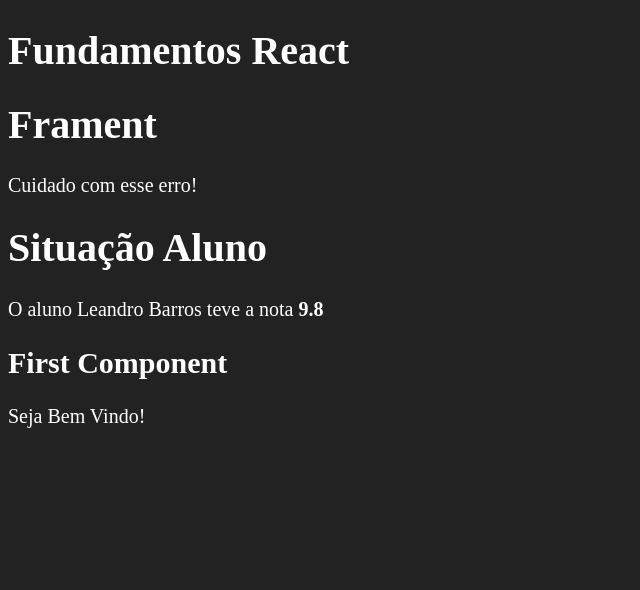
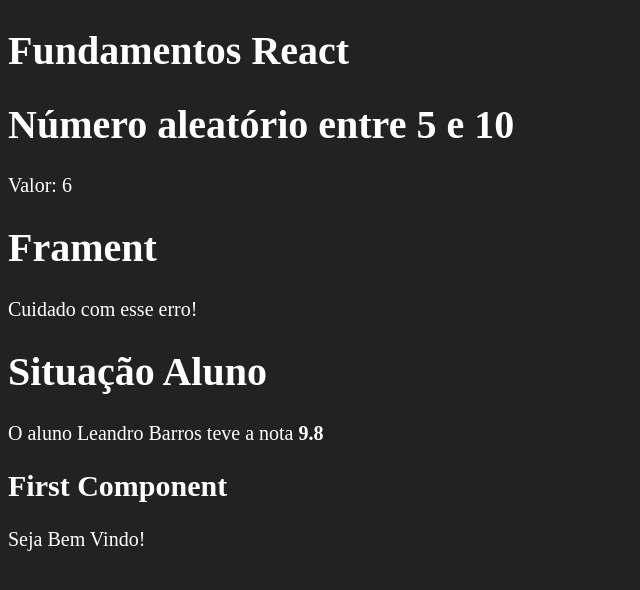
Before and after one commit to leandro-barros/fundamentals-react, a React (Create React App) app: page / in a window 1280 px wide. Shown: the top 590 px of the page, without its empty margins (0-640 px from the left). Built offline with nearby package versions, Linux system fonts and the light colour scheme.

Commit message:
radom number generating component

```diff
--- a/src/App.jsx
+++ b/src/App.jsx
@@ -3,12 +3,16 @@
 import ComParam from "./components/basics/ComParam";
 import FirstComponent from "./components/basics/FirstComponent";
 import Fragment from "./components/basics/Fragment";
+import Radom from "./components/Radom";
 
 
 export default () => {
     return (
         <div id="app">
             <h1>Fundamentos React</h1>
+            <Radom
+                min={ 5 }
+                max={ 10 } />
             <Fragment />
             <ComParam
                 title="Situação Aluno"
--- /dev/null
+++ b/src/components/Radom.jsx
@@ -0,0 +1,12 @@
+import React from "react";
+
+export default (props) => {
+    const { min, max } = props;
+    const num = parseInt(Math.random() * (max - min) + min);
+    return (
+        <>
+            <h1>Número aleatório entre { min } e { max }</h1>
+            <span>Valor: { num }</span>
+        </>
+    );
+}
```
